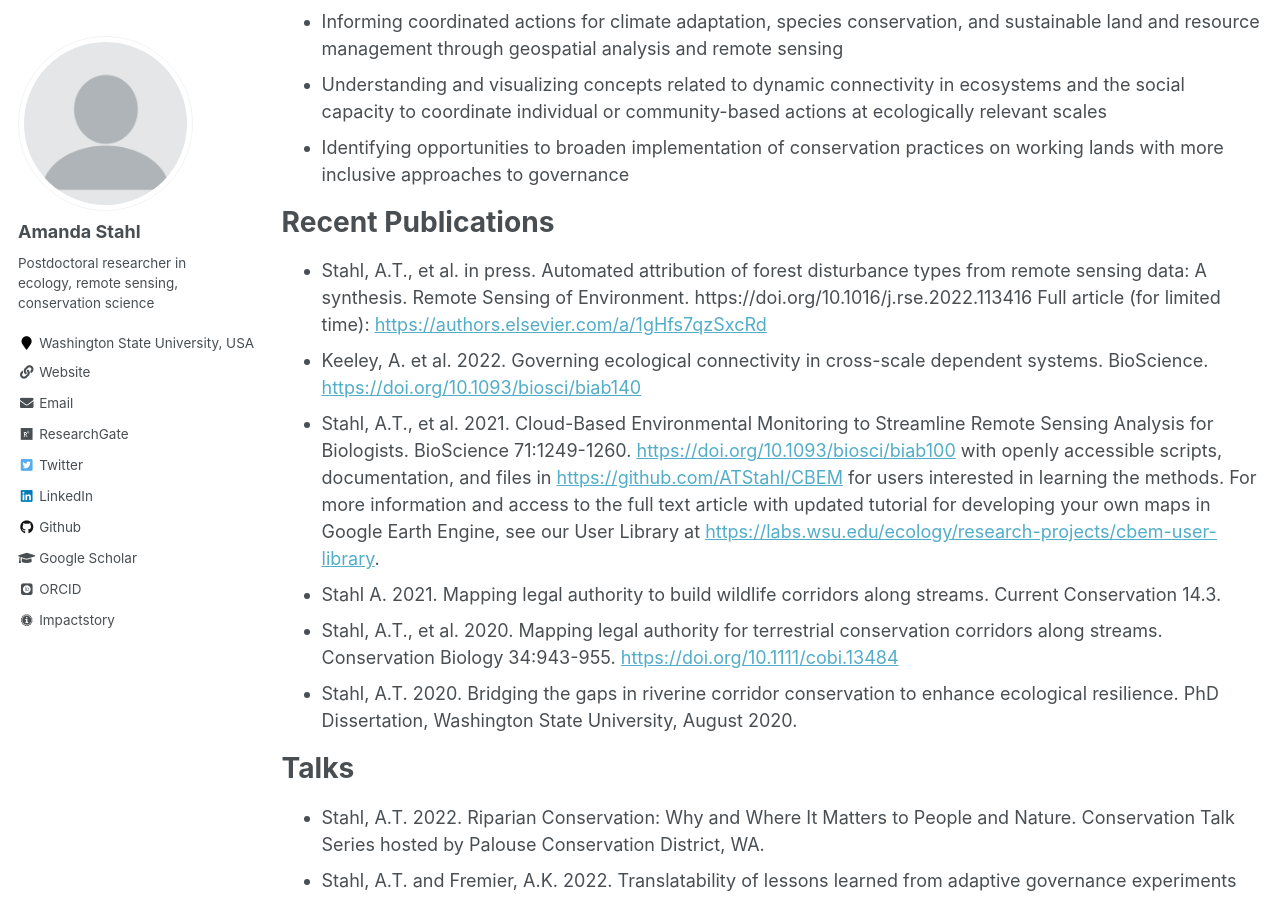
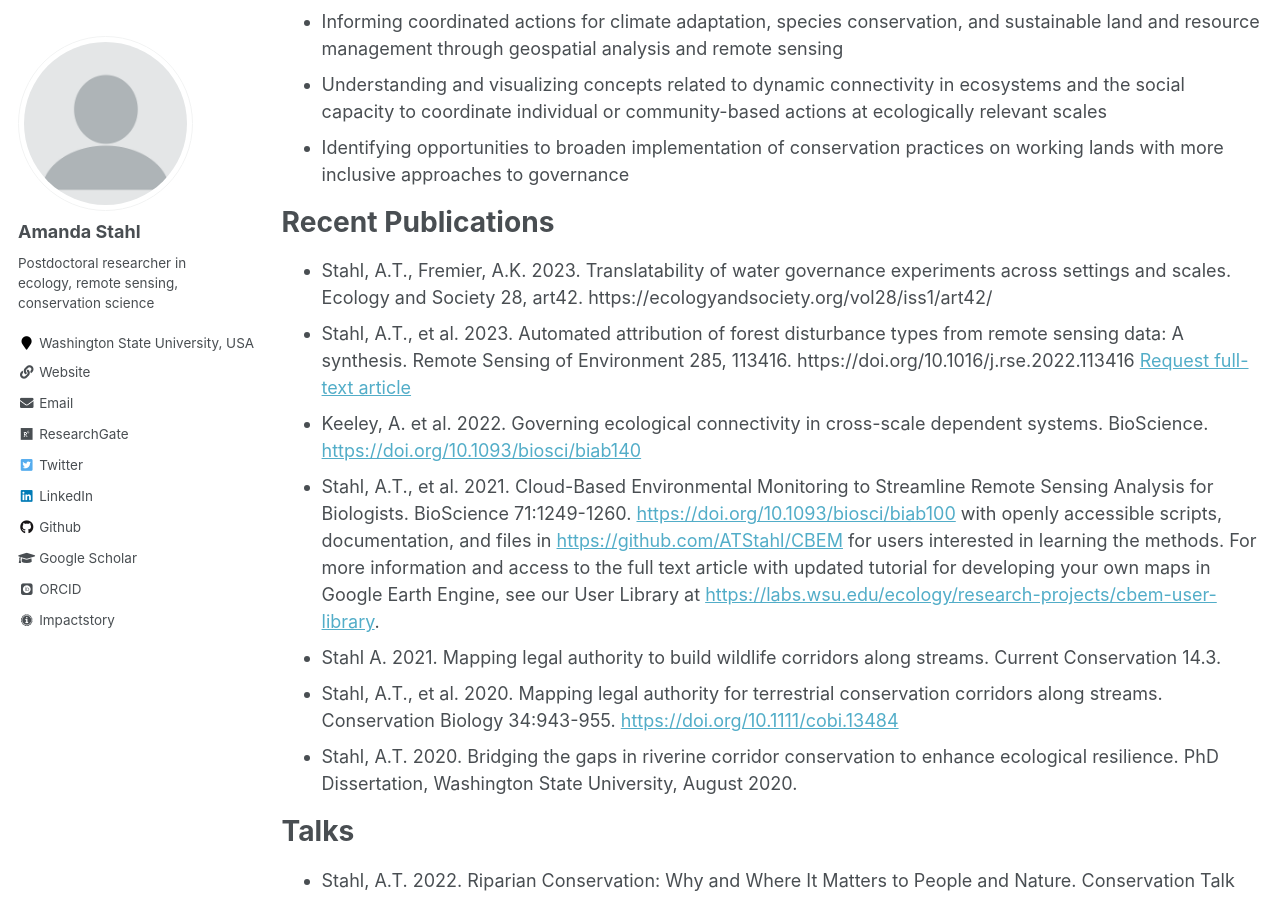
Before and after one commit to ATStahl/ATSpages, a Jekyll site: the page built from _pages/cv.md, in a window 1280 px wide and 900 px high, scrolled down 803 px. Built offline with Jekyll 4.4.1, drawn with Linux system fonts in a browser that asks for light colours; some web fonts are replaced.

Commit message:
Update cv.md
2023 pubs

```diff
--- a/_pages/cv.md
+++ b/_pages/cv.md
@@ -37,7 +37,8 @@ Research Interests
 
 Recent Publications
 ======
-* Stahl, A.T., et al. in press. Automated attribution of forest disturbance types from remote sensing data: A synthesis. Remote Sensing of Environment. https://doi.org/10.1016/j.rse.2022.113416 Full article (for limited time): <a href ="https://authors.elsevier.com/a/1gHfs7qzSxcRd">https://authors.elsevier.com/a/1gHfs7qzSxcRd</a>
+* Stahl, A.T., Fremier, A.K. 2023. Translatability of water governance experiments across settings and scales. Ecology and Society 28, art42. https://ecologyandsociety.org/vol28/iss1/art42/
+* Stahl, A.T., et al. 2023. Automated attribution of forest disturbance types from remote sensing data: A synthesis. Remote Sensing of Environment 285, 113416. https://doi.org/10.1016/j.rse.2022.113416 <a href ="https://www.researchgate.net/publication/366839873_Automated_attribution_of_forest_disturbance_types_from_remote_sensing_data_A_synthesis?_sg%5B0%5D=hsidnPjRw_zf7617qsqC1crHsFBBYDl6KQ24VQswswUvMKtYkTauErhc4C2z48b4RXEumdZ63sjk0X9qQM5JXM3RINqJqm7dF_I0tES5.pbgfU6l0ci3EuN0h3EjlggSZZ6bQWxpzhLk802Aq0wVolo4WaX09uvNcH47u7Nhg3bHBUNr2BZZH9DqGZxa5sw">Request full-text article</a>
 * Keeley, A. et al. 2022. Governing ecological connectivity in cross-scale dependent systems. BioScience. <a href="https://academic.oup.com/bioscience/advance-article-abstract/doi/10.1093/biosci/biab140/6510171">https://doi.org/10.1093/biosci/biab140</a>
 * Stahl, A.T., et al. 2021. Cloud-Based Environmental Monitoring to Streamline Remote Sensing Analysis for Biologists. BioScience 71:1249-1260. <a href="https://doi.org/10.1093/biosci/biab100">https://doi.org/10.1093/biosci/biab100</a> with openly accessible scripts, documentation, and files in <a href="https://github.com/ATStahl/CBEM">https://github.com/ATStahl/CBEM</a> for users interested in learning the methods. For more information and access to the full text article with updated tutorial for developing your own maps in Google Earth Engine, see our User Library at <a href="https://labs.wsu.edu/ecology/research-projects/cbem-user-library/">https://labs.wsu.edu/ecology/research-projects/cbem-user-library</a>.
 * Stahl A. 2021. Mapping legal authority to build wildlife corridors along streams. Current Conservation 14.3.
```
